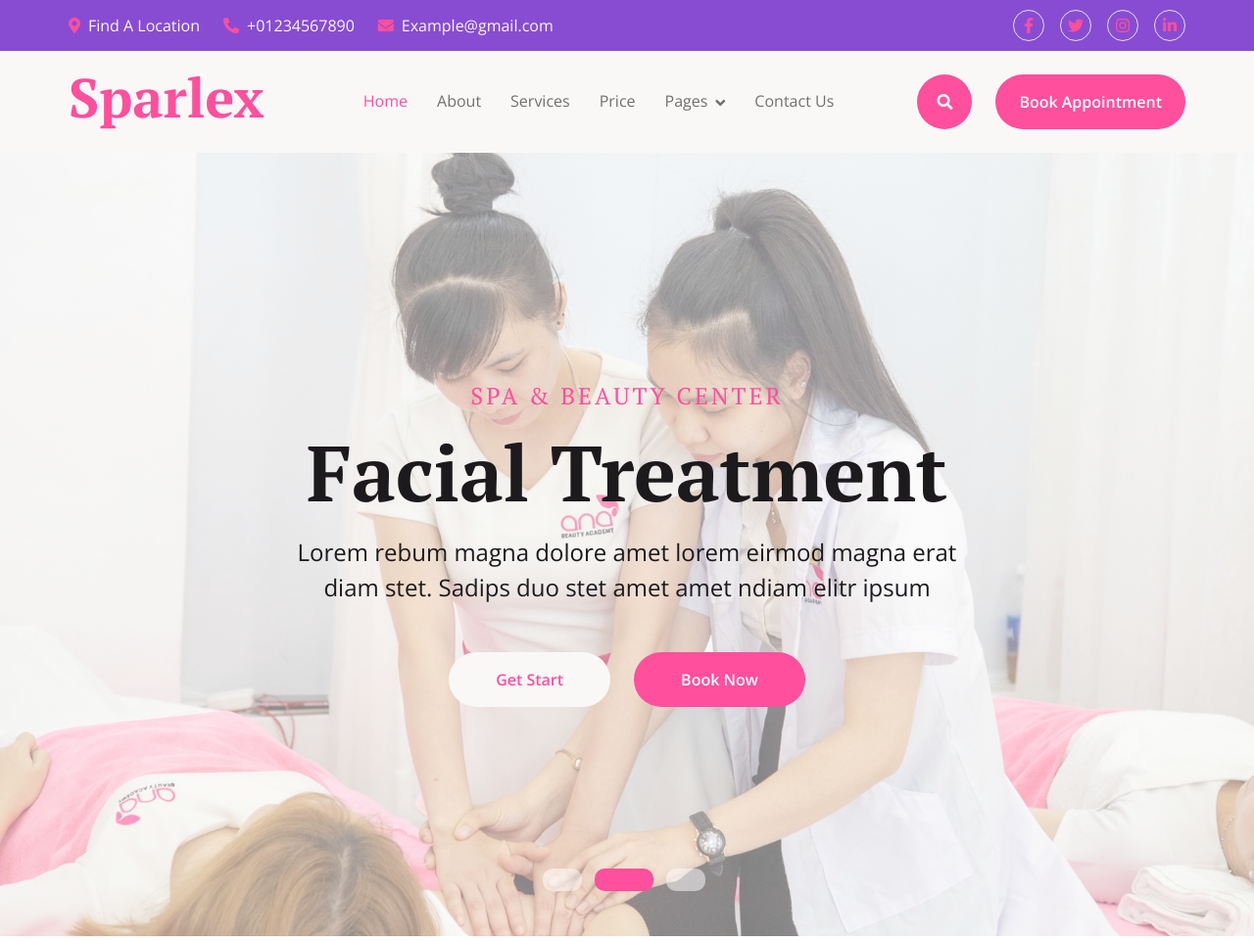
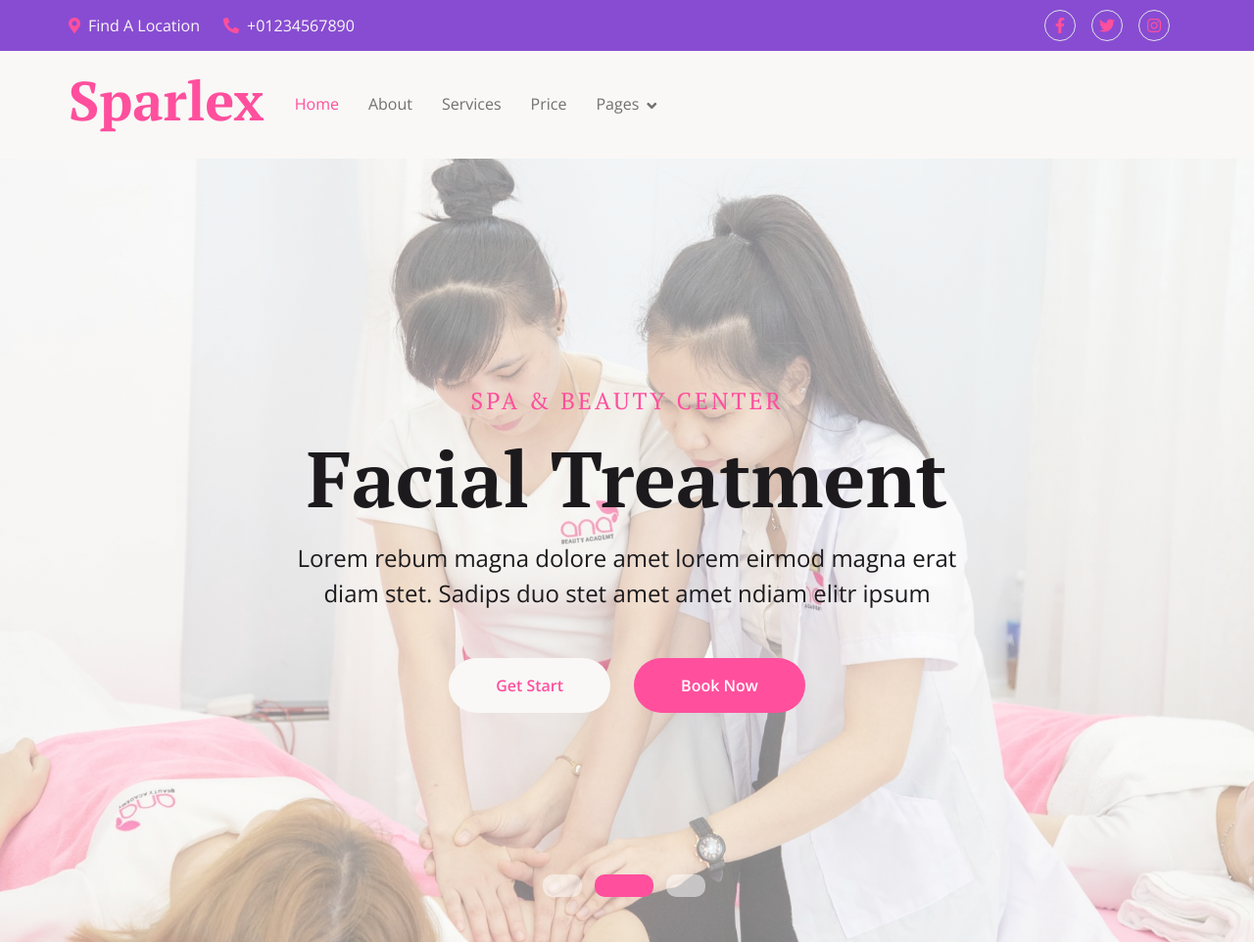
Before and after one commit to jcontreras18/hogar, a plain HTML site: page index.html in a window 1280 px wide. Shown: the top 962 px of the page at 98% size. Drawn offline with nearby package versions, Linux system fonts and the light colour scheme.

Commit message:
changes
new template

```diff
--- a/index.html
+++ b/index.html
@@ -48,7 +48,6 @@
                             <div class="d-flex flex-wrap">
                                 <a href="#" class="me-4 text-light"><i class="fas fa-map-marker-alt text-primary me-2"></i>Find A Location</a>
                                 <a href="#" class="me-4 text-light"><i class="fas fa-phone-alt text-primary me-2"></i>+01234567890</a>
-                                <a href="#" class="text-light"><i class="fas fa-envelope text-primary me-2"></i>Example@gmail.com</a>
                             </div>
 
                         </div>
@@ -57,7 +56,6 @@
                                 <a href="#" class="me-3 btn-square border rounded-circle nav-fill"><i class="fab fa-facebook-f"></i></a>
                                 <a href="#" class="me-3 btn-square border rounded-circle nav-fill"><i class="fab fa-twitter"></i></a>
                                 <a href="#" class="me-3 btn-square border rounded-circle nav-fill"><i class="fab fa-instagram"></i></a>
-                                <a href="#" class="btn-square border rounded-circle nav-fill"><i class="fab fa-linkedin-in"></i></a>
                             </div>
                         </div>
                     </div>
@@ -72,6 +70,19 @@
                         <button class="navbar-toggler py-2 px-3" type="button" data-bs-toggle="collapse" data-bs-target="#navbarCollapse">
                             <span class="fa fa-bars text-primary"></span>
                         </button>
+                        <style>
+                            /* Estilos adicionales */
+                            .navbar-nav {
+                              margin-left: auto; /* Alinea los elementos a la derecha */
+                            }
+                          </style>
+                          </head>
+                          <body>
+
+                          <nav class="navbar navbar-expand-lg navbar-light bg-light">
+                            <button class="navbar-toggler" type="button" data-toggle="collapse" data-target="#navbarCollapse" aria-controls="navbarCollapse" aria-expanded="false" aria-label="Toggle navigation">
+                              <span class="navbar-toggler-icon"></span>
+                            </button>
                             <div class="collapse navbar-collapse bg-light py-3" id="navbarCollapse">
                               <div class="navbar-nav mx-auto border-top">
                                 <a href="index.html" class="nav-item nav-link active">Home</a>
@@ -79,7 +90,7 @@
                                 <a href="service.html" class="nav-item nav-link">Services</a>
                                 <a href="price.html" class="nav-item nav-link">Price</a>
                                 <div class="nav-item dropdown">
-                                    <a href="#" class="nav-link dropdown-toggle" data-bs-toggle="dropdown">Pages</a>
+                                  <a href="#" class="nav-link dropdown-toggle" data-toggle="dropdown">Pages</a>
                                   <div class="dropdown-menu m-0 bg-secondary rounded-0">
                                     <a href="team.html" class="dropdown-item">Team</a>
                                     <a href="testimonial.html" class="dropdown-item">Testimonial</a>
@@ -88,13 +99,9 @@
                                     <a href="404.html" class="dropdown-item">404 page</a>
                                   </div>
                                 </div>
-                                <a href="contact.html" class="nav-item nav-link">Contact Us</a>
-                            </div>
-                            <div class="d-flex align-items-center flex-nowrap pt-xl-0">
-                                <button class="btn-search btn btn-primary btn-primary-outline-0 rounded-circle btn-lg-square" data-bs-toggle="modal" data-bs-target="#searchModal"><i class="fas fa-search"></i></button>
-                                <a href="appointment.html" class="btn btn-primary btn-primary-outline-0 rounded-pill py-3 px-4 ms-4">Book Appointment</a>
                               </div>
                             </div>
+                          </nav>
                     </nav>
                 </div>
             </div>
```
Also changed, not shown: 1 other file. Lines whose indentation alone changed are shown as unchanged.
